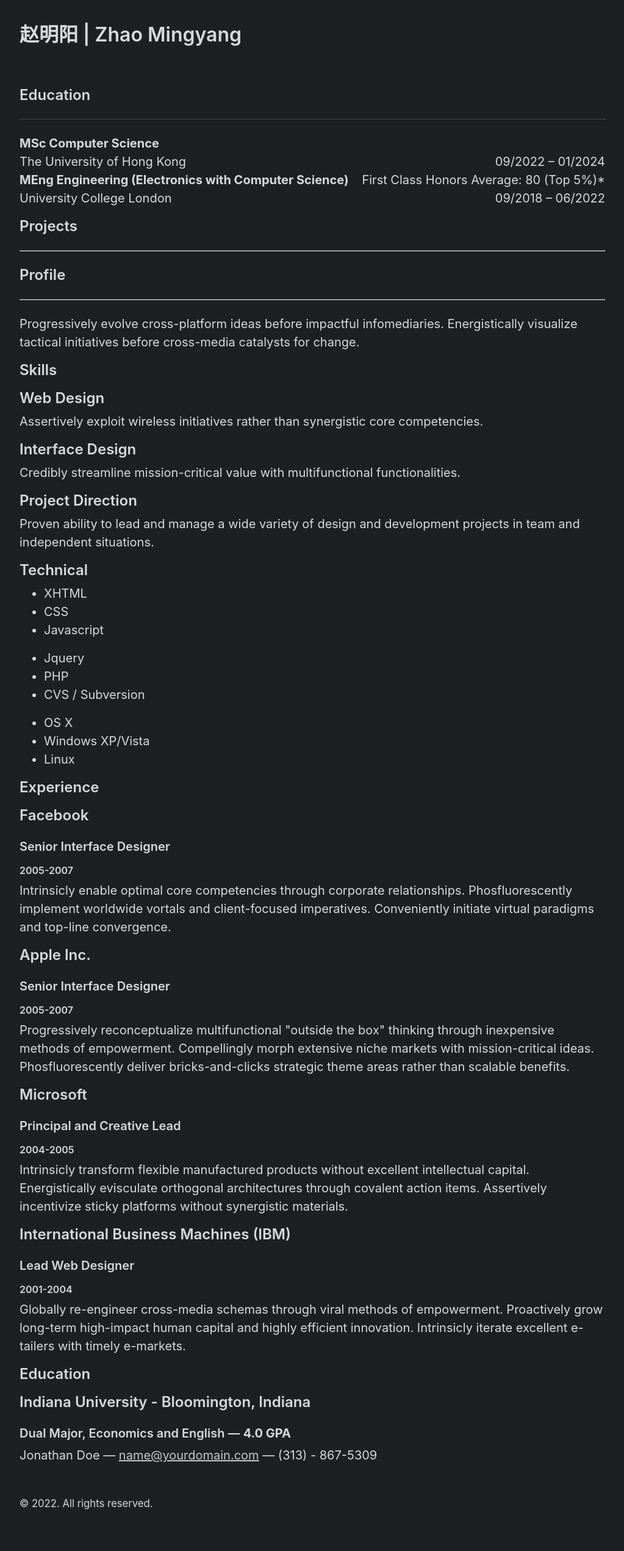
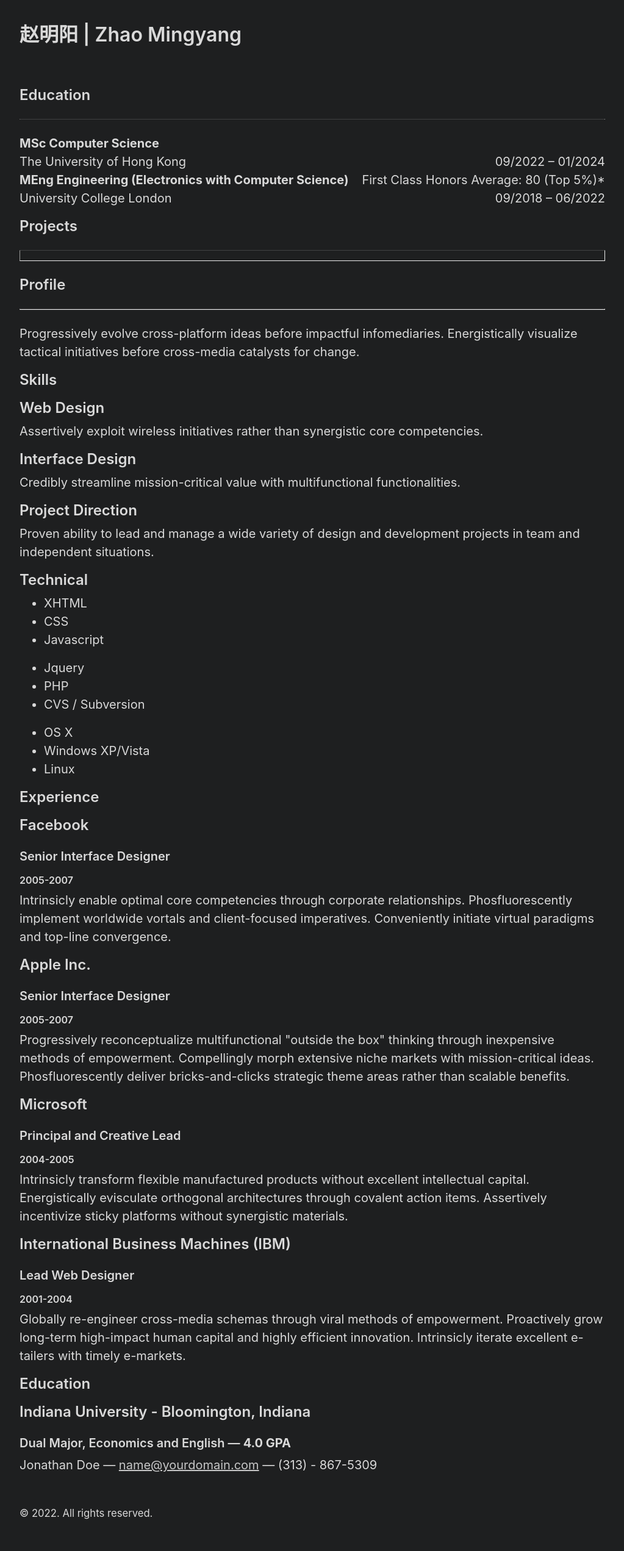
Before and after one commit to Zhao-Mingyang/zhao-mingyang.github.io, a Jekyll site: the page built from about.md, in a window 1280 px wide. Shown: the whole page at 61% size, without its empty margins (128-1151 px from the left). Built offline with Jekyll 4.4.1, drawn with Linux system fonts in a browser that asks for light colours.

Commit message:
Update default.html

```diff
--- a/_layouts/default.html
+++ b/_layouts/default.html
@@ -19,7 +19,7 @@
 		     <div style="float:right; text-align:right"> First Class Honors Average: 80 (Top 5%)*</div> <br>
 	<div style="float:left;"> University College London </div> <div style="float:right;"> 09/2018 – 06/2022</div> <br>
 	<p align="left"> <h2>Projects</h2> </p>
-	     <hr>
+	     <hr  size="20px">
       </main>
 
 
```
